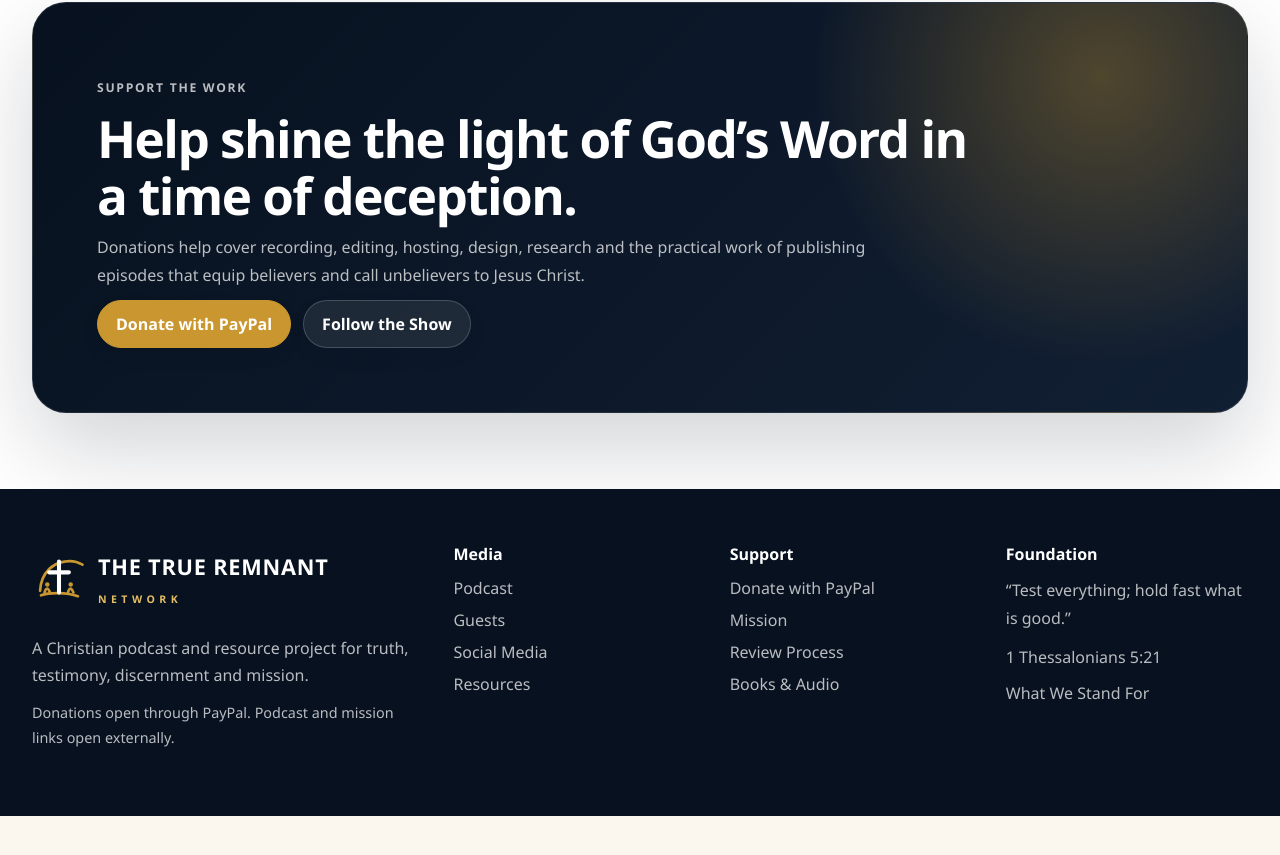
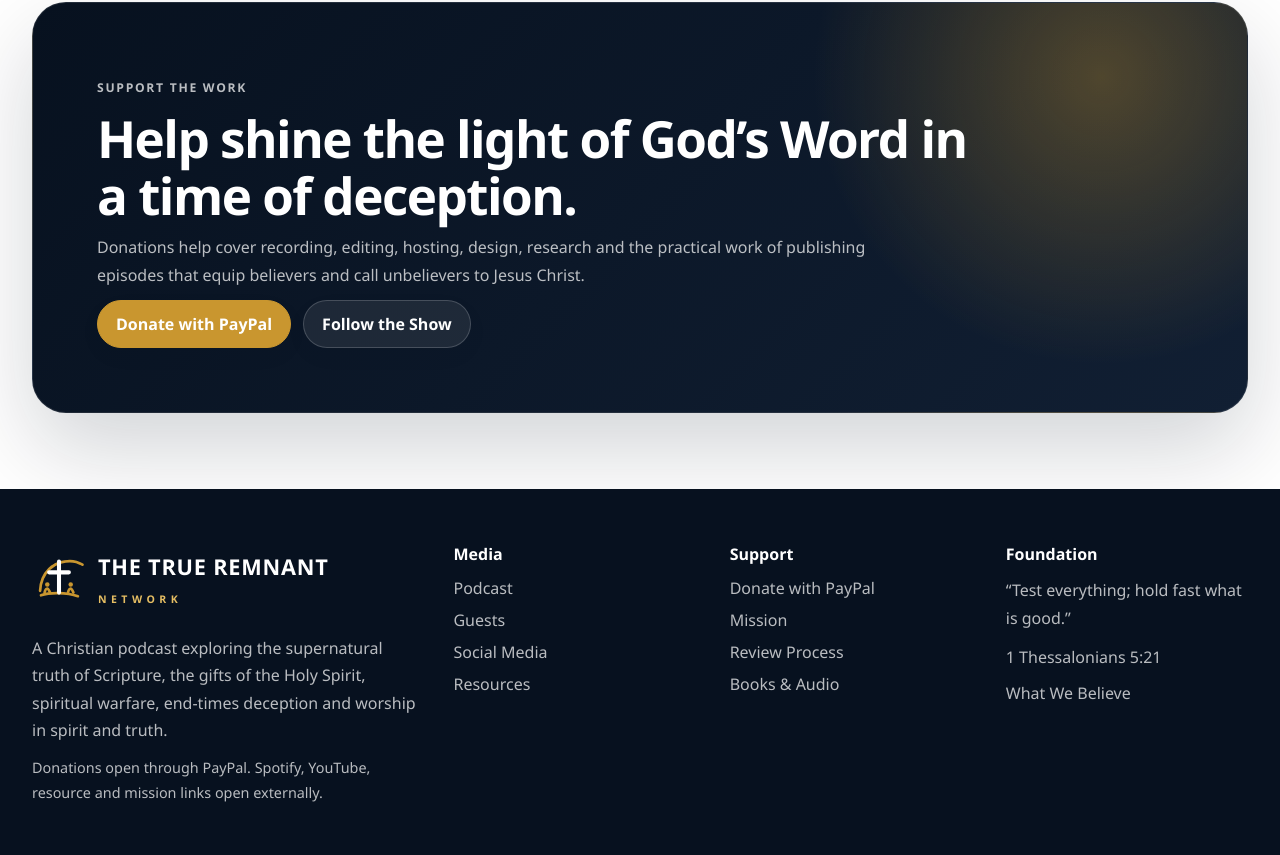
Before and after one commit to dakande85-bit/the-true-remnant-network, a Next.js app: page / in a window 1280 px wide. Shown: the part 4516-5371 px from the top of the page. Before the commit the page ends 5332 px from the top, so only its background shows below. Built offline with nearby package versions, Linux system fonts and the light colour scheme.

Commit message:
Update footer copy for supernatural podcast

```diff
--- a/src/components/Footer.tsx
+++ b/src/components/Footer.tsx
@@ -8,8 +8,8 @@ export function Footer() {
           <a href="/" className="logo footer-logo" aria-label="The True Remnant homepage">
             <BrandLogo variant="light" />
           </a>
-          <p>A Christian podcast and resource project for truth, testimony, discernment and mission.</p>
-          <p className="footer-note">Donations open through PayPal. Podcast and mission links open externally.</p>
+          <p>A Christian podcast exploring the supernatural truth of Scripture, the gifts of the Holy Spirit, spiritual warfare, end-times deception and worship in spirit and truth.</p>
+          <p className="footer-note">Donations open through PayPal. Spotify, YouTube, resource and mission links open externally.</p>
         </div>
         <div>
           <strong>Media</strong>
@@ -29,7 +29,7 @@ export function Footer() {
           <strong>Foundation</strong>
           <p>“Test everything; hold fast what is good.”</p>
           <p>1 Thessalonians 5:21</p>
-          <a href="/about">What We Stand For</a>
+          <a href="/about">What We Believe</a>
         </div>
       </div>
     </footer>
```
